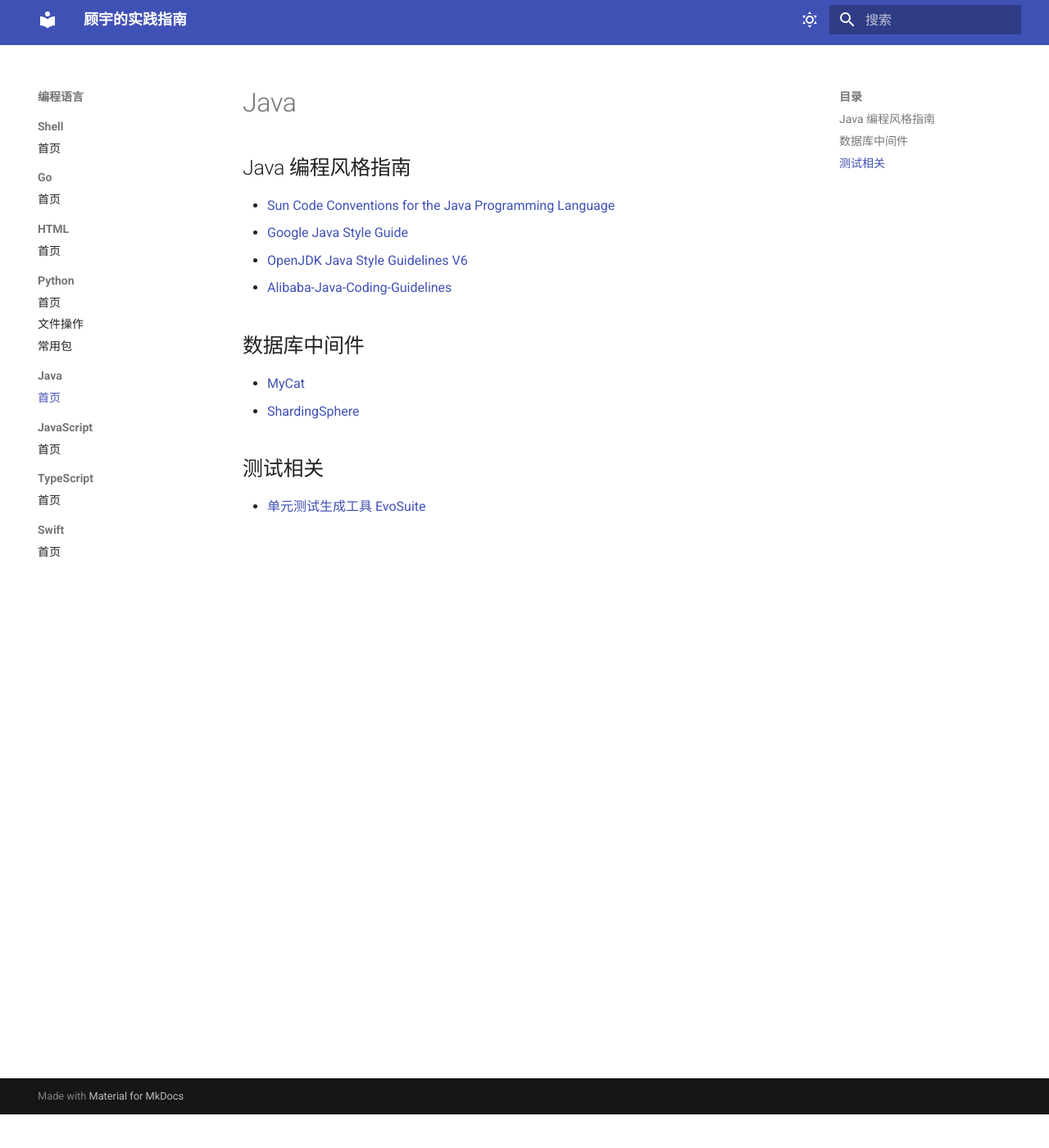
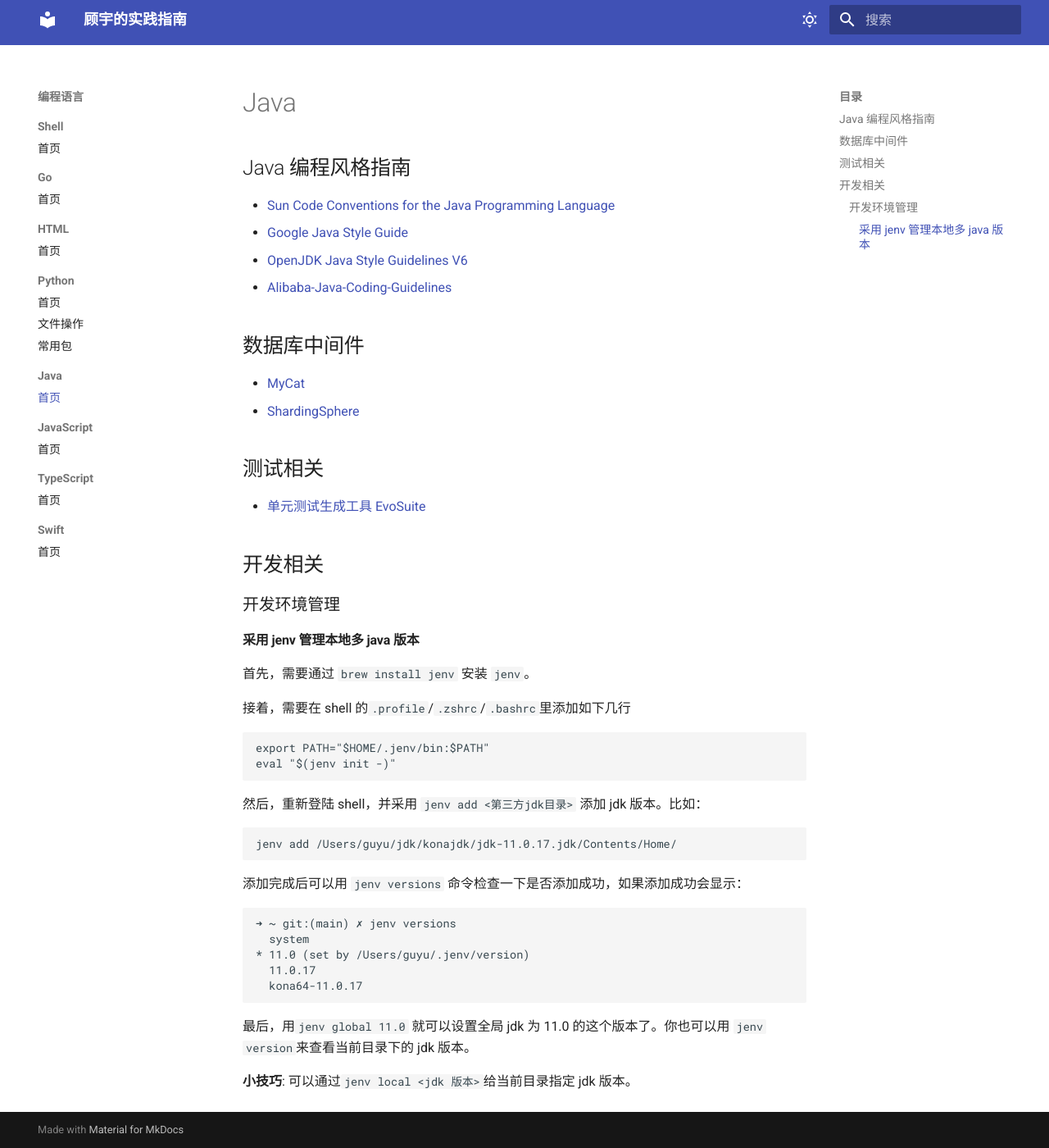
Before and after one commit to wizardbyron/guides, an MkDocs documentation site: the page built from docs/programming/java/index.md, in a window 1280 px wide and 1400 px high, scrolled down 41 px. Shown: the whole window at 82% size. Built offline with MkDocs 1.6.1 and Material for MkDocs 9.7.7, drawn with Linux system fonts in a browser that asks for light colours.

Commit message:
添加 jenv 相关指导

````diff
--- a/docs/programming/java/index.md
+++ b/docs/programming/java/index.md
@@ -15,3 +15,38 @@
 ## 测试相关
 
 - [单元测试生成工具 EvoSuite](https://github.com/EvoSuite/evosuite)
+
+## 开发相关
+
+### 开发环境管理
+
+#### 采用 jenv 管理本地多 java 版本
+
+首先，需要通过 `brew install jenv` 安装 `jenv`。
+
+接着，需要在 shell 的`.profile`/`.zshrc`/`.bashrc`里添加如下几行
+
+```shell
+export PATH="$HOME/.jenv/bin:$PATH"
+eval "$(jenv init -)"
+```
+
+然后，重新登陆 shell，并采用 `jenv add <第三方jdk目录>` 添加 jdk 版本。比如：
+
+```shell
+jenv add /Users/guyu/jdk/konajdk/jdk-11.0.17.jdk/Contents/Home/
+```
+
+添加完成后可以用 `jenv versions` 命令检查一下是否添加成功，如果添加成功会显示：
+
+```shell
+➜ ~ git:(main) ✗ jenv versions
+  system
+* 11.0 (set by /Users/guyu/.jenv/version)
+  11.0.17
+  kona64-11.0.17
+```
+
+最后，用`jenv global 11.0` 就可以设置全局 jdk 为 11.0 的这个版本了。你也可以用 `jenv version`来查看当前目录下的 jdk 版本。
+
+**小技巧**: 可以通过`jenv local <jdk 版本>`给当前目录指定 jdk 版本。
````
